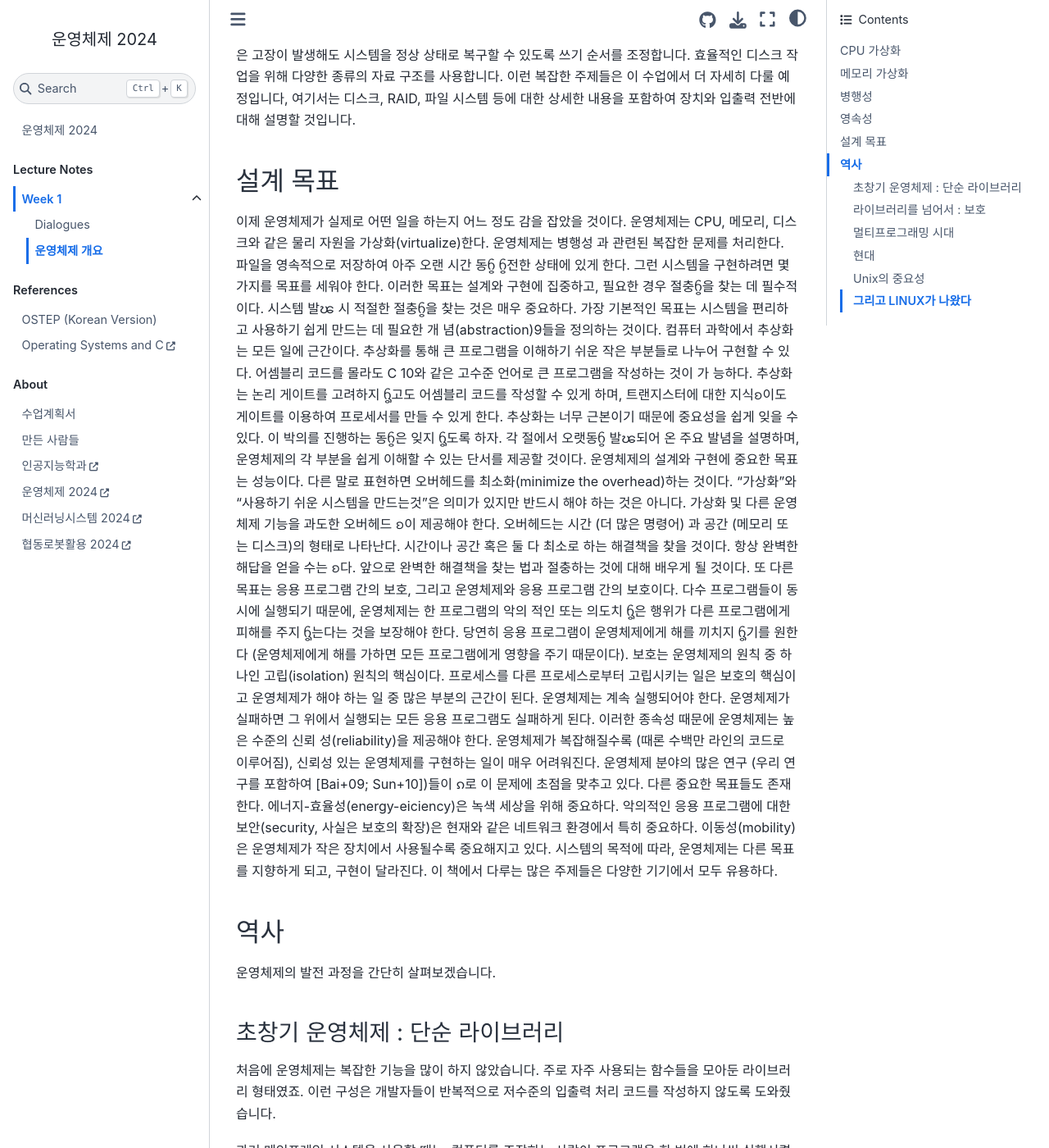
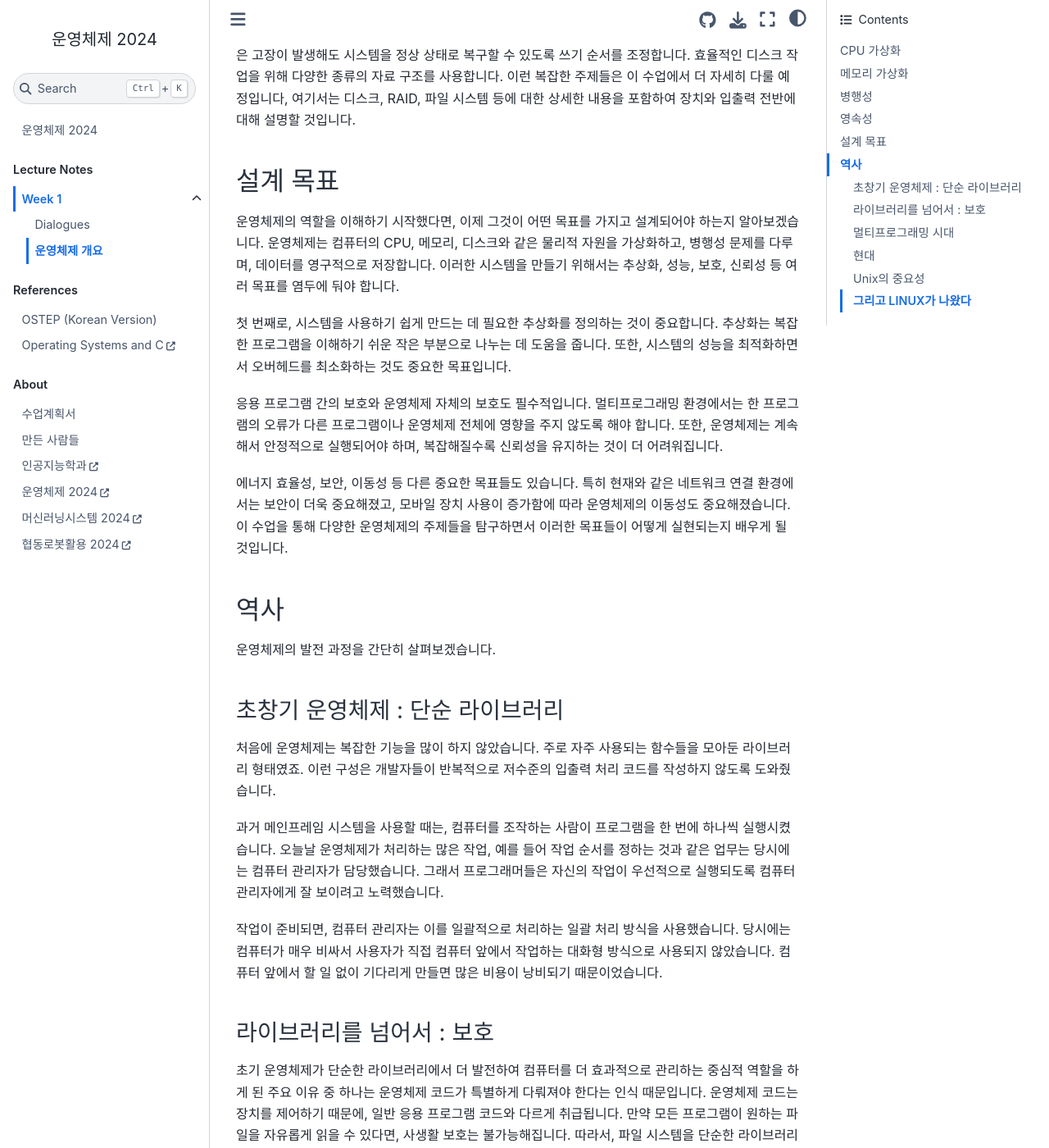
Before and after one commit to entelecheia/os-2024, a Jupyter Book: the page built from book/week01/intro.md, in a window 1280 px wide and 1400 px high, scrolled down 5149 px. Shown: the whole window at 82% size. Built offline with Jupyter Book 1.0.4 settings and Sphinx 7.4.7 and the Sphinx Book theme 1.1.4, drawn with Linux system fonts in a browser that asks for light colours; a script that is not in the unit is left out; some of the changed text lies outside the part shown.

Commit message:
feat(book): update introduction content in week01

```diff
--- a/book/week01/intro.md
+++ b/book/week01/intro.md
@@ -39,7 +39,7 @@ int main(int argc, char *argv[]) {
 
 이번에는 여러 개의 프로그램을 동시에 실행시켜 보겠습니다. 다음 명령어를 사용하면 프로그램 네 개가 동시에 실행되며, 각각 다른 문자(A, B, C, D)를 출력합니다. 비록 우리가 하나의 프로세서만 가지고 있음에도 불구하고, 네 프로그램이 모두 동시에 실행되는 것처럼 보입니다. 이는 운영체제가 하드웨어의 도움으로 단 하나의 CPU를 여러 개의 가상 CPU가 있는 것처럼 보이게 만들기 때문입니다. 이를 CPU 가상화라고 하며, 우리가 여기서 다루는 주제입니다.
 
-프로그램을 실행하고, 중지하고, 어떤 프로그램을 다음에 실행할지 결정하는 것은 운영체제가 담당합니다. 이를 위해 운영체제는 사용자와 소통할 수 있는 API를 제공합니다. 우리는 이 책을 통해 이러한 API에 대해 논의할 것입니다.
+프로그램을 실행하고, 중지하고, 어떤 프로그램을 다음에 실행할지 결정하는 것은 운영체제가 담당합니다. 이를 위해 운영체제는 사용자와 소통할 수 있는 API를 제공합니다. 우리는 이 수업을 통해 이러한 API에 대해 논의할 것입니다.
 
 여러 프로그램을 동시에 실행하는 것은 새로운 문제들을 가져옵니다. 예를 들어, 어떤 프로그램을 우선 실행할지 결정하는 것은 운영체제의 정책에 따라 달라집니다. 운영체제는 자원 관리자로서, 동시에 실행되는 프로그램들 사이에서 자원을 공정하게 배분하는 역할을 합니다.
 
@@ -163,48 +163,13 @@ int main(int argc, char *argv[]) {
 
 ## 설계 목표
 
-이제 운영체제가 실제로 어떤 일을 하는지 어느 정도 감을 잡았을 것이다. 운영체제는
-CPU, 메모리, 디스크와 같은 물리 자원을 가상화(virtualize)한다. 운영체제는 병행성
-과 관련된 복잡한 문제를 처리한다. 파일을 영속적으로 저장하여 아주 오랜 시간 동ᦩ
-ᦩ전한 상태에 있게 한다. 그런 시스템을 구현하려면 몇 가지를 목표를 세워야 한다.
-이러한 목표는 설계와 구현에 집중하고, 필요한 경우 절충ᦩ을 찾는 데 필수적이다.
-시스템 발ၽ 시 적절한 절충ᦩ을 찾는 것은 매우 중요하다.
-가장 기본적인 목표는 시스템을 편리하고 사용하기 쉽게 만드는 데 필요한 개
-념(abstraction)9들을 정의하는 것이다. 컴퓨터 과학에서 추상화는 모든 일에 근간이다.
-추상화를 통해 큰 프로그램을 이해하기 쉬운 작은 부분들로 나누어 구현할 수 있다.
-어셈블리 코드를 몰라도 C
-10와 같은 고수준 언어로 큰 프로그램을 작성하는 것이 가
-능하다. 추상화는 논리 게이트를 고려하지 ᦫ고도 어셈블리 코드를 작성할 수 있게
-하며, 트랜지스터에 대한 지식ᨧ이도 게이트를 이용하여 프로세서를 만들 수 있게 한다.
-추상화는 너무 근본이기 때문에 중요성을 쉽게 잊을 수 있다. 이 박의를 진행하는 동ᦩ은
-잊지 ᦫ도록 하자. 각 절에서 오랫동ᦩ 발ၽ되어 온 주요 발념을 설명하며, 운영체제의
-각 부분을 쉽게 이해할 수 있는 단서를 제공할 것이다.
-운영체제의 설계와 구현에 중요한 목표는 성능이다. 다른 말로 표현하면 오버헤드를
-최소화(minimize the overhead)하는 것이다. “가상화”와 “사용하기 쉬운 시스템을
-만드는것”은 의미가 있지만 반드시 해야 하는 것은 아니다. 가상화 및 다른 운영체제
-기능을 과도한 오버헤드 ᨧ이 제공해야 한다. 오버헤드는 시간 (더 많은 명령어) 과
-공간 (메모리 또는 디스크)의 형태로 나타난다. 시간이나 공간 혹은 둘 다 최소로 하는
-해결책을 찾을 것이다. 항상 완벽한 해답을 얻을 수는 ᨧ다. 앞으로 완벽한 해결책을
-찾는 법과 절충하는 것에 대해 배우게 될 것이다.
-또 다른 목표는 응용 프로그램 간의 보호, 그리고 운영체제와 응용 프로그램 간의
-보호이다. 다수 프로그램들이 동시에 실행되기 때문에, 운영체제는 한 프로그램의 악의
-적인 또는 의도치 ᦫ은 행위가 다른 프로그램에게 피해를 주지 ᦫ는다는 것을 보장해야
-한다. 당연히 응용 프로그램이 운영체제에게 해를 끼치지 ᦫ기를 원한다 (운영체제에게
-해를 가하면 모든 프로그램에게 영향을 주기 때문이다). 보호는 운영체제의 원칙 중
-하나인 고립(isolation) 원칙의 핵심이다. 프로세스를 다른 프로세스로부터 고립시키는
-일은 보호의 핵심이고 운영체제가 해야 하는 일 중 많은 부분의 근간이 된다.
-운영체제는 계속 실행되어야 한다. 운영체제가 실패하면 그 위에서 실행되는 모든
-응용 프로그램도 실패하게 된다. 이러한 종속성 때문에 운영체제는 높은 수준의 신뢰
-성(reliability)을 제공해야 한다. 운영체제가 복잡해질수록 (때론 수백만 라인의 코드로
-이루어짐), 신뢰성 있는 운영체제를 구현하는 일이 매우 어려워진다. 운영체제 분야의
-많은 연구 (우리 연구를 포함하여 [Bai+09; Sun+10])들이 ၵ로 이 문제에 초점을 맞추고
-있다.
-다른 중요한 목표들도 존재한다. 에너지-효율성(energy-eiciency)은 녹색 세상을
-위해 중요하다. 악의적인 응용 프로그램에 대한 보안(security, 사실은 보호의 확장)은
-현재와 같은 네트워크 환경에서 특히 중요하다. 이동성(mobility)은 운영체제가 작은
-장치에서 사용될수록 중요해지고 있다. 시스템의 목적에 따라, 운영체제는 다른 목표를
-지향하게 되고, 구현이 달라진다. 이 책에서 다루는 많은 주제들은 다양한 기기에서 모두
-유용하다.
+운영체제의 역할을 이해하기 시작했다면, 이제 그것이 어떤 목표를 가지고 설계되어야 하는지 알아보겠습니다. 운영체제는 컴퓨터의 CPU, 메모리, 디스크와 같은 물리적 자원을 가상화하고, 병행성 문제를 다루며, 데이터를 영구적으로 저장합니다. 이러한 시스템을 만들기 위해서는 추상화, 성능, 보호, 신뢰성 등 여러 목표를 염두에 둬야 합니다.
+
+첫 번째로, 시스템을 사용하기 쉽게 만드는 데 필요한 추상화를 정의하는 것이 중요합니다. 추상화는 복잡한 프로그램을 이해하기 쉬운 작은 부분으로 나누는 데 도움을 줍니다. 또한, 시스템의 성능을 최적화하면서 오버헤드를 최소화하는 것도 중요한 목표입니다.
+
+응용 프로그램 간의 보호와 운영체제 자체의 보호도 필수적입니다. 멀티프로그래밍 환경에서는 한 프로그램의 오류가 다른 프로그램이나 운영체제 전체에 영향을 주지 않도록 해야 합니다. 또한, 운영체제는 계속해서 안정적으로 실행되어야 하며, 복잡해질수록 신뢰성을 유지하는 것이 더 어려워집니다.
+
+에너지 효율성, 보안, 이동성 등 다른 중요한 목표들도 있습니다. 특히 현재와 같은 네트워크 연결 환경에서는 보안이 더욱 중요해졌고, 모바일 장치 사용이 증가함에 따라 운영체제의 이동성도 중요해졌습니다. 이 수업을 통해 다양한 운영체제의 주제들을 탐구하면서 이러한 목표들이 어떻게 실현되는지 배우게 될 것입니다.
 
 ## 역사
 
```
